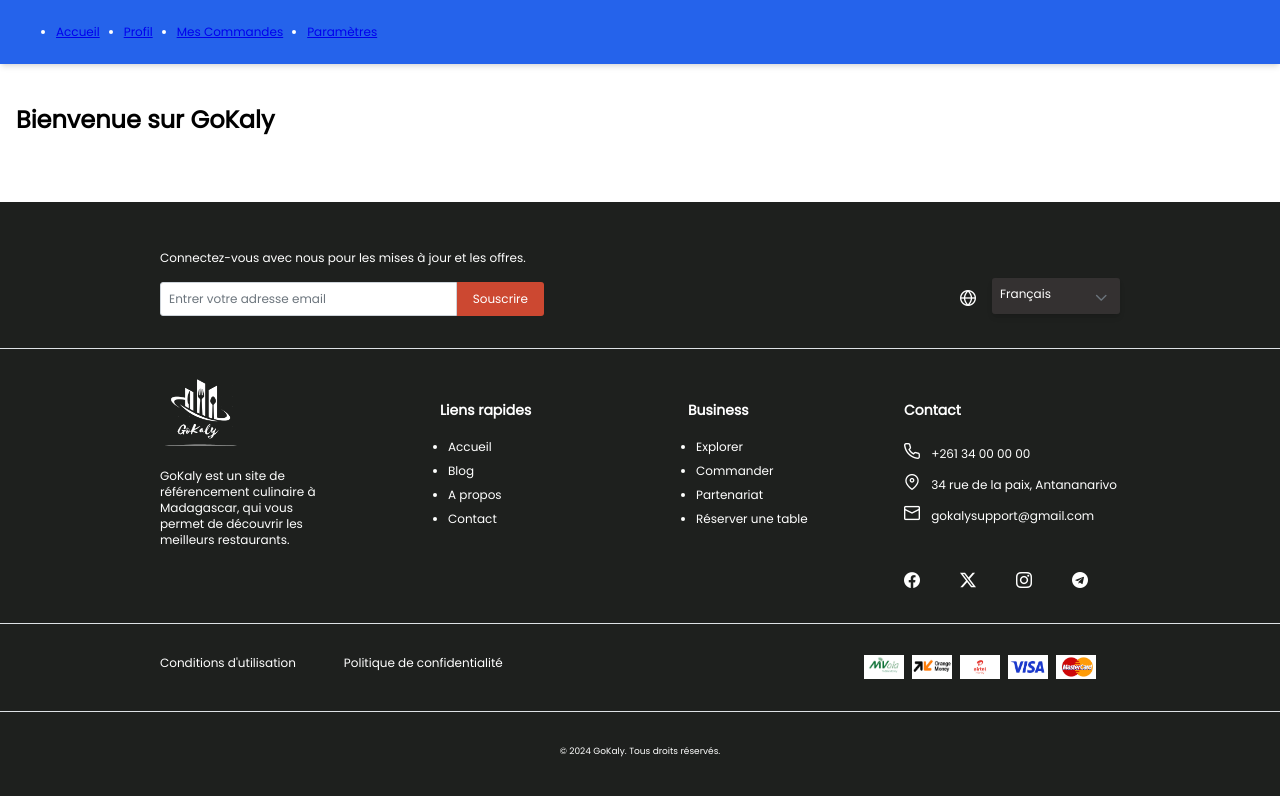
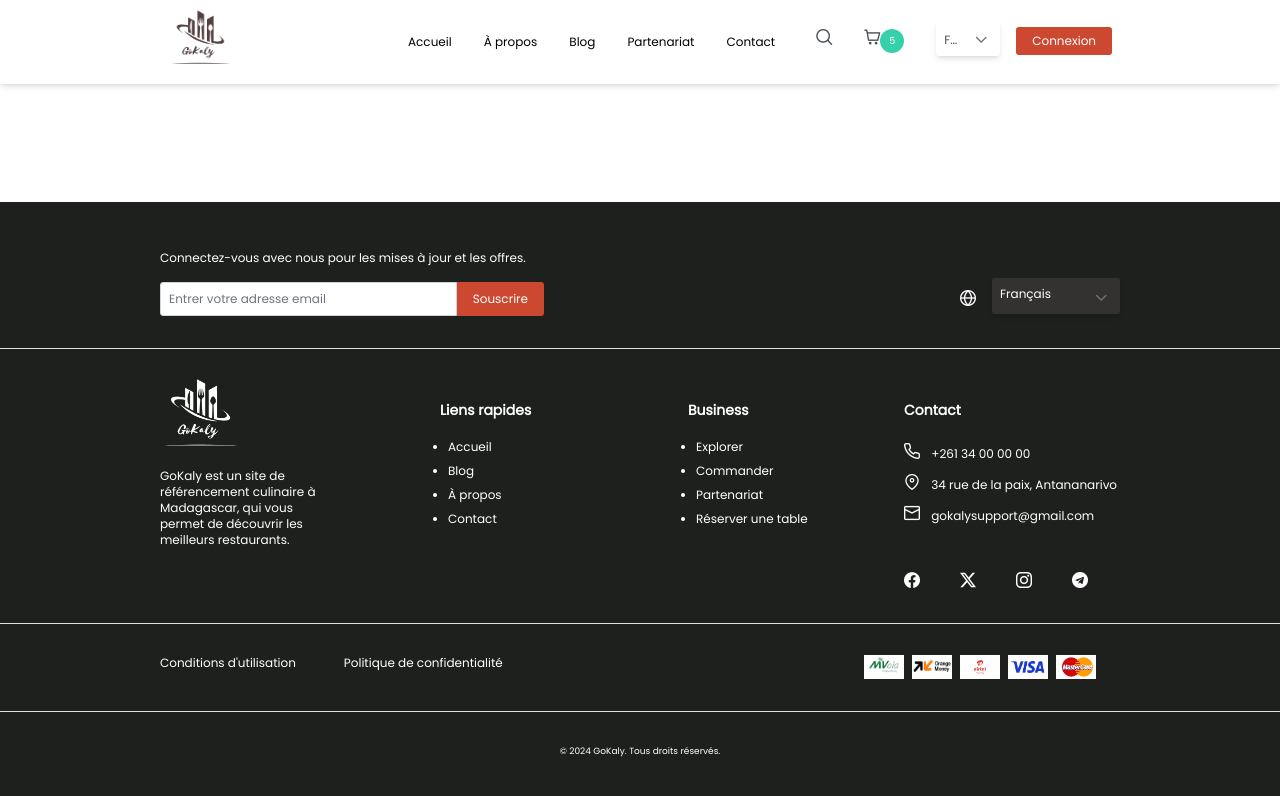
Before and after one commit to Tix05/GoKaly, a React (Vite) app in the folder front/: page / in a window 1280 px wide. Shown: the top 796 px of the page. Built offline with nearby package versions, Linux system fonts and the light colour scheme.

Commit message:
menu layout

```diff
--- a/front/src/components/user/Footer.jsx
+++ b/front/src/components/user/Footer.jsx
@@ -36,34 +36,34 @@ const Footer = () => {
           <div className="flex justify-center sm:justify-start">
             <Logo className="w-20 h-20" />
           </div>
-          <p className="font-poppins text-xs w-full md:w-44">GoKaly est un site de référencement culinaire à Madagascar, qui vous permet de découvrir les meilleurs restaurants.</p>
+          <p className="font-poppins text-xs w-full md:w-44">{t('footerDescription')}</p>
         </div>
 
         <nav className="text-center sm:text-left">
-          <h5 className="font-poppins text-white text-sm md:ms-8">Liens rapides</h5>
+          <h5 className="font-poppins text-white text-sm md:ms-8">{t('quickLinks')}</h5>
           <ul className="-mt-1">
-            <Link className="font-poppins text-white no-underline"><li className="mb-2">Accueil</li></Link>
-            <Link className="font-poppins text-white no-underline"><li className="mb-2">Blog</li></Link>
-            <Link className="font-poppins text-white no-underline"><li className="mb-2">A propos</li></Link>
-            <Link className="font-poppins text-white no-underline"><li className="mb-2">Contact</li></Link>
+            <Link className="font-poppins text-white no-underline"><li className="mb-2">{t('home')}</li></Link>
+            <Link className="font-poppins text-white no-underline"><li className="mb-2">{t('blog')}</li></Link>
+            <Link className="font-poppins text-white no-underline"><li className="mb-2">{t('about')}</li></Link>
+            <Link className="font-poppins text-white no-underline"><li className="mb-2">{t('contact')}</li></Link>
           </ul>
         </nav>
 
         <nav className="text-center sm:text-left">
-          <h5 className="font-poppins text-white text-sm md:ms-8">Business</h5>
+          <h5 className="font-poppins text-white text-sm md:ms-8">{t('business')}</h5>
           <ul className="-mt-1">
-            <Link className="font-poppins text-white no-underline"><li className="mb-2">Explorer</li></Link>
-            <Link className="font-poppins text-white no-underline"><li className="mb-2">Commander</li></Link>
-            <Link className="font-poppins text-white no-underline"><li className="mb-2">Partenariat</li></Link>
-            <Link className="font-poppins text-white no-underline"><li className="mb-2">Réserver une table</li></Link>
+            <Link className="font-poppins text-white no-underline"><li className="mb-2">{t('explore')}</li></Link>
+            <Link className="font-poppins text-white no-underline"><li className="mb-2">{t('order')}</li></Link>
+            <Link className="font-poppins text-white no-underline"><li className="mb-2">{t('partnership')}</li></Link>
+            <Link className="font-poppins text-white no-underline"><li className="mb-2">{t('reserveTable')}</li></Link>
           </ul>
         </nav>
 
         <div className="text-center sm:text-left">
-          <h5 className="font-poppins text-white text-sm">Contact</h5>
+          <h5 className="font-poppins text-white text-sm">{t('contact')}</h5>
           <div>
             <p><i className="pi pi-phone me-2"></i> +261 34 00 00 00</p>
-            <p><i className="pi pi-map-marker me-2"></i> 34 rue de la paix, Antananarivo</p>
+            <p><i className="pi pi-map-marker me-2"></i> {t('address')}</p>
             <p><i className="pi pi-envelope me-2"></i> gokalysupport@gmail.com</p>
           </div>
 
@@ -80,8 +80,8 @@ const Footer = () => {
 
       <section className="mt-8 flex flex-col md:flex-row justify-between px-4 md:px-40 space-y-4 md:space-y-0">
         <div className="flex flex-col md:flex-row justify-center space-y-2 md:space-y-0 md:space-x-12">
-          <Link className="font-poppins text-white no-underline text-xs text-center">Conditions d'utilisation</Link>
-          <Link className="font-poppins text-white no-underline text-xs text-center">Politique de confidentialité</Link>
+          <Link className="font-poppins text-white no-underline text-xs text-center">{t('termsOfUse')}</Link>
+          <Link className="font-poppins text-white no-underline text-xs text-center">{t('privacyPolicy')}</Link>
         </div>
 
         <div className="flex flex-row justify-center md:justify-start space-x-2 md:me-6">
@@ -95,7 +95,7 @@ const Footer = () => {
 
       <Divider className="mt-8" />
 
-      <p className='mt-8 text-center text-[0.75em]'>&copy; {new Date().getFullYear()} GoKaly. Tous droits réservés.</p>
+      <p className='mt-8 text-center text-[0.75em]'>&copy; {new Date().getFullYear()} GoKaly. {t('allRightsReserved')}</p>
     </footer>
   )
 }
--- a/front/src/components/user/HMenu.jsx
+++ b/front/src/components/user/HMenu.jsx
@@ -1,22 +1,79 @@
+import { Menubar } from 'primereact/menubar'
+import { Dropdown } from 'primereact/dropdown'
+import { Badge } from 'primereact/badge'
+import { Button } from 'primereact/button'
+import logo from "../../assets/logo.png"
+import { useLanguage } from '../../utils/LangConfig'
+
 const HMenu = () => {
+  const { t, language, switchLanguage } = useLanguage()
+
+  const langOptions = [
+    { name: 'Français', code: 'FR' },
+    { name: 'English', code: 'EN' },
+  ]
+
+  const handleLanguageChange = (e) => {
+    switchLanguage(e.value)
+  }
+
+  const menuItems = [
+    {
+      label: t('menuHome'),
+      url: '/'
+    },
+    {
+      label: t('menuAbout'),
+      url: '/about'
+    },
+    {
+      label: t('menuBlog'),
+      url: '/blog'
+    },
+    {
+      label: t('menuPartnership'),
+      url: '/partnership'
+    },
+    {
+      label: t('menuContact'),
+      url: '/contact'
+    },
+  ]
+
+  const start = (
+    <div className='me-40'>
+      <img src={logo} alt="GoKaly" className="w-16 h-16" />
+    </div>
+  )
+
+  const end = (
+    <div className="flex flex-row space-x-4">
+      <div className='cursor-pointer' title={t('menuSearch')}>
+        <i className="pi pi-search me-4"></i>
+      </div>
+
+      <div className="cursor-pointer" title={t('menuCart')}>
+        <i className="pi pi-shopping-cart p-overlay-badge"></i>
+        <Badge value="5" className='bg-teal text-[0.8em] w-4 font-poppins font-normal'></Badge>
+      </div>
+
+      <div className="">
+        <i className='pi pi-globe text-white'></i>
+        <Dropdown value={language} onChange={handleLanguageChange} options={langOptions} optionLabel='code'
+          optionValue='code' className='h-9 w-16 text-xs -mt-3 border border-none shadow-md custom-p-dropdown2 bg-transparent' panelClassName='text-xs font-poppins'
+          placeholder={language} dropdownIcon="pi pi-chevron-down text-xs mt-1" valueTemplate={(option) => <span>{option.code}</span>} itemTemplate={(option) => <span>{option.code}</span>}
+        />
+      </div>
+
+      <div className="">
+        <Button label={t('menuLogin')} className="font-poppins -mt-[0.125rem] h-7 text-xs bg-brick border border-none outline outline-none" />
+      </div>
+    </div>
+  )
+
   return (
-    <header className="bg-blue-600 text-white shadow-md">
-      <nav className="container mx-auto px-4 py-3">
-        <ul className="flex space-x-6">
-          <li>
-            <a href="/" className="hover:text-blue-200">Accueil</a>
-          </li>
-          <li>
-            <a href="/profile" className="hover:text-blue-200">Profil</a>
-          </li>
-          <li>
-            <a href="/orders" className="hover:text-blue-200">Mes Commandes</a>
-          </li>
-          <li>
-            <a href="/settings" className="hover:text-blue-200">Paramètres</a>
-          </li>
-        </ul>
-      </nav>
+    <header className="bg-white shadow-md px-40 fixed w-full z-10">
+      <Menubar start={start} end={end} model={menuItems} className="custom-menubar font-poppins text-xs" />
     </header>
   )
 }
--- a/front/src/index.css
+++ b/front/src/index.css
@@ -27,6 +27,12 @@ body {
   @apply text-xs;
   @apply font-poppins;
   @apply text-white;
+}
+
+.custom-p-dropdown2 .p-dropdown-label {
+  @apply text-xs;
+  @apply font-poppins;
+  @apply mt-1;
 }
 
 .p-dropdown-panel .p-dropdown-items .p-dropdown-item.p-highlight {
--- a/front/src/translations/en.jsx
+++ b/front/src/translations/en.jsx
@@ -2,6 +2,31 @@ const en = {
     newsTitle: 'Connect with us for updates and offers.',
     newsPlaceholder: 'Enter your email address',
     newsButton: 'Subscribe',
+    footerDescription: 'GoKaly is a culinary reference site in Madagascar, allowing you to discover the best restaurants.',
+    quickLinks: 'Quick Links',
+    home: 'Home',
+    blog: 'Blog',
+    about: 'About us',
+    contact: 'Contact',
+    business: 'Business',
+    explore: 'Explore',
+    order: 'Order',
+    partnership: 'Partnership',
+    reserveTable: 'Book a Table',
+    address: '34 Peace Street, Antananarivo',
+    termsOfUse: 'Terms of Use',
+    privacyPolicy: 'Privacy Policy',
+    allRightsReserved: 'All rights reserved.',
+
+    // Menu translations
+    menuHome: 'Home',
+    menuAbout: 'About us',
+    menuBlog: 'Blog',
+    menuPartnership: 'Partnership',
+    menuContact: 'Contact',
+    menuSearch: 'Search',
+    menuCart: 'Your cart',
+    menuLogin: 'Login'
 }
 
 export default en
--- a/front/src/translations/fr.jsx
+++ b/front/src/translations/fr.jsx
@@ -1,7 +1,32 @@
 const fr = {
     newsTitle: 'Connectez-vous avec nous pour les mises à jour et les offres.',
     newsPlaceholder: 'Entrer votre adresse email',
-    newsButton: 'Souscrire'
+    newsButton: 'Souscrire',
+    footerDescription: 'GoKaly est un site de référencement culinaire à Madagascar, qui vous permet de découvrir les meilleurs restaurants.',
+    quickLinks: 'Liens rapides',
+    home: 'Accueil',
+    blog: 'Blog',
+    about: 'À propos',
+    contact: 'Contact',
+    business: 'Business',
+    explore: 'Explorer',
+    order: 'Commander',
+    partnership: 'Partenariat',
+    reserveTable: 'Réserver une table',
+    address: '34 rue de la paix, Antananarivo',
+    termsOfUse: 'Conditions d\'utilisation',
+    privacyPolicy: 'Politique de confidentialité',
+    allRightsReserved: 'Tous droits réservés.',
+
+    // Menu translations
+    menuHome: 'Accueil',
+    menuAbout: 'À propos',
+    menuBlog: 'Blog',
+    menuPartnership: 'Partenariat',
+    menuContact: 'Contact',
+    menuSearch: 'Rechercher',
+    menuCart: 'Votre panier',
+    menuLogin: 'Connexion'
 }
 
 export default fr
```
